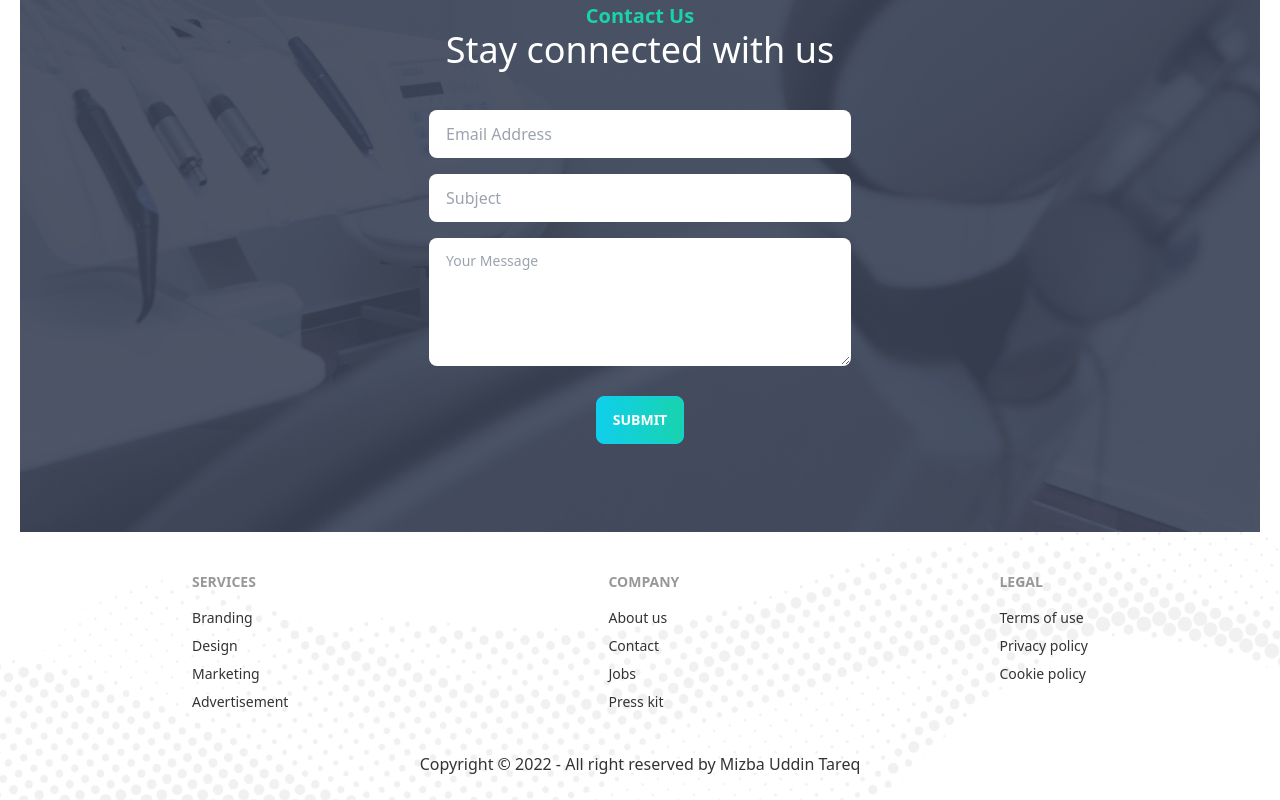
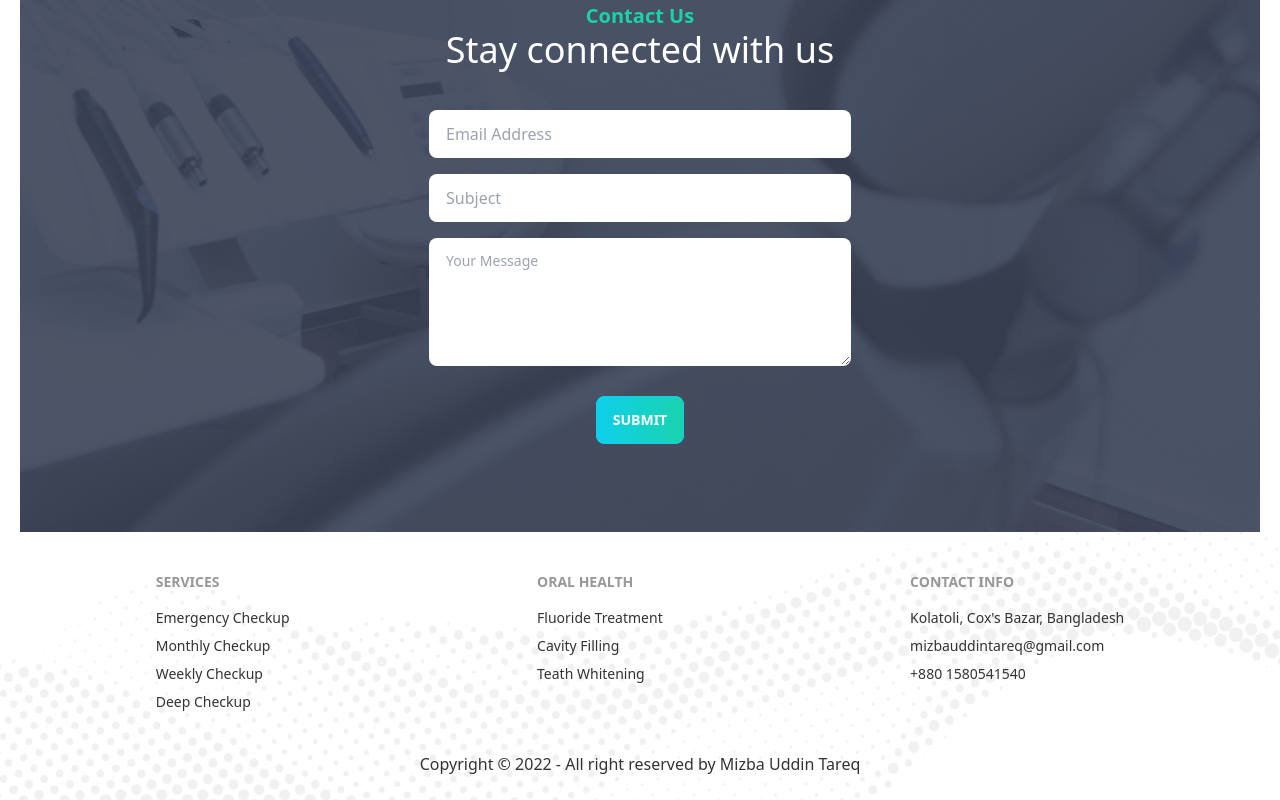
Before and after one commit to mizbauddintareq/smile-care, a React (Create React App) app: page / in a window 1280 px wide. Shown: the part 3161-3961 px from the top of the page. Built offline with nearby package versions, Linux system fonts and the light colour scheme.

Commit message:
added footer

```diff
--- a/src/Pages/Home/Shared/Footer/Footer.js
+++ b/src/Pages/Home/Shared/Footer/Footer.js
@@ -1,26 +1,27 @@
+import { Link } from "react-router-dom";
+
 const Footer = () => {
   return (
     <section className="footer-bg">
       <footer className="footer lg:justify-around justify-start al p-10">
         <div>
-          <span className="footer-title">Services</span>
-          <a className="link link-hover">Branding</a>
-          <a className="link link-hover">Design</a>
-          <a className="link link-hover">Marketing</a>
-          <a className="link link-hover">Advertisement</a>
+          <span className="footer-title">SERVICES</span>
+          <Link className="link link-hover">Emergency Checkup</Link>
+          <Link className="link link-hover">Monthly Checkup</Link>
+          <Link className="link link-hover">Weekly Checkup</Link>
+          <Link className="link link-hover">Deep Checkup</Link>
         </div>
         <div>
-          <span className="footer-title">Company</span>
-          <a className="link link-hover">About us</a>
-          <a className="link link-hover">Contact</a>
-          <a className="link link-hover">Jobs</a>
-          <a className="link link-hover">Press kit</a>
+          <span className="footer-title">ORAL HEALTH</span>
+          <Link className="link link-hover">Fluoride Treatment</Link>
+          <Link className="link link-hover">Cavity Filling</Link>
+          <Link className="link link-hover">Teath Whitening</Link>
         </div>
         <div>
-          <span className="footer-title">Legal</span>
-          <a className="link link-hover">Terms of use</a>
-          <a className="link link-hover">Privacy policy</a>
-          <a className="link link-hover">Cookie policy</a>
+          <span className="footer-title">Contact Info</span>
+          <p>Kolatoli, Cox's Bazar, Bangladesh</p>
+          <p>mizbauddintareq@gmail.com</p>
+          <p>+880 1580541540</p>
         </div>
       </footer>
       <div className="text-center pb-6">
```
